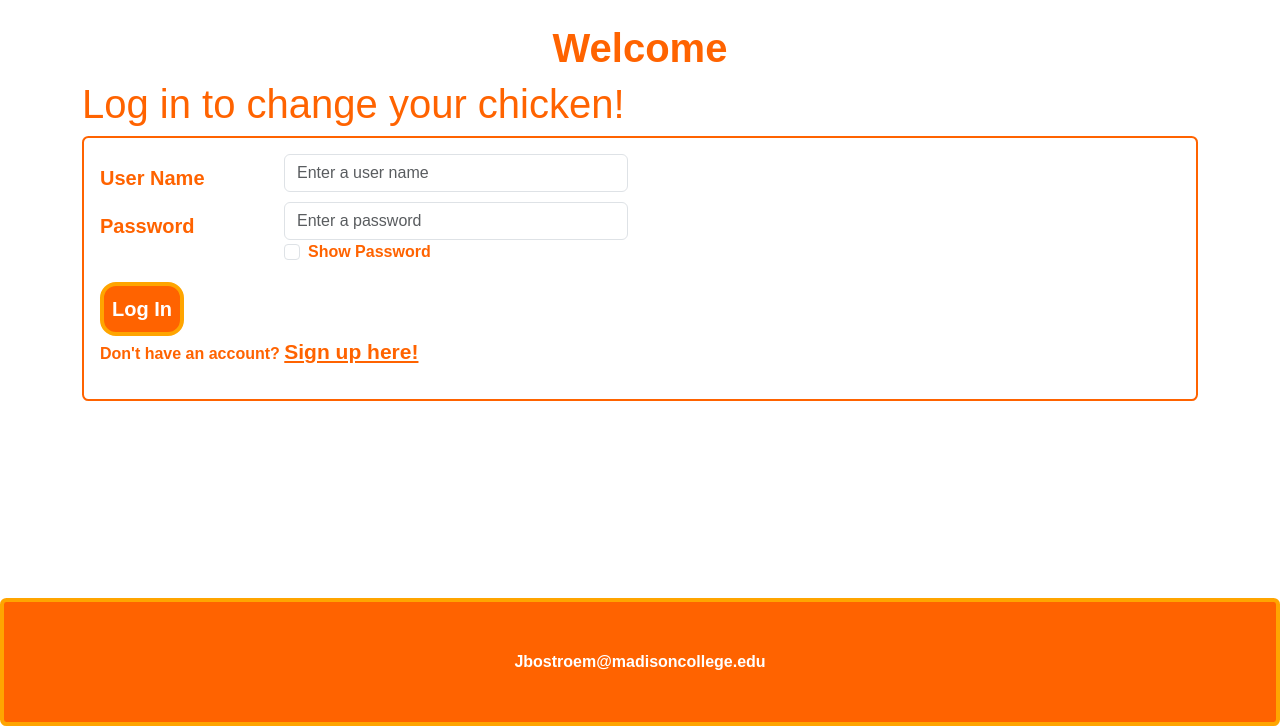
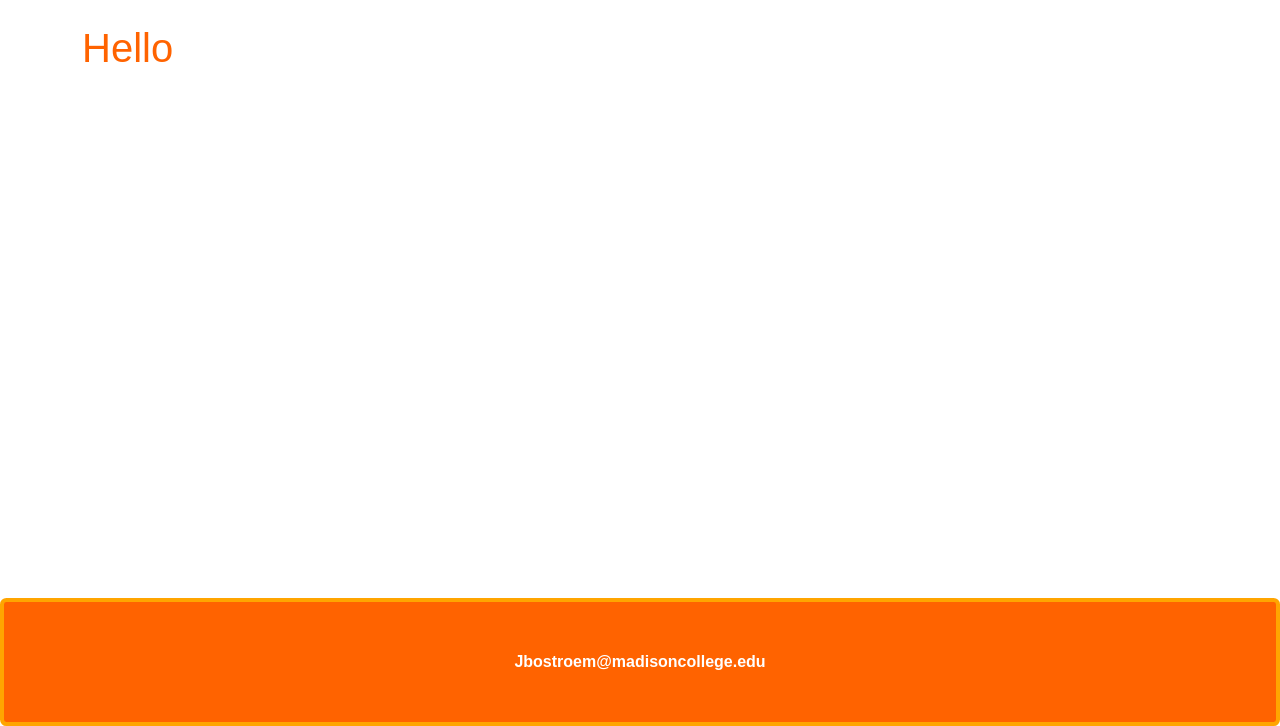
Before and after one commit to JBostroem96/Chicken-Sandwich-Ranker, a PHP site: page / in a window 1280 px wide. Shown: the part 74-800 px from the top of the page. Run offline with PHP 8.4, Linux system fonts and the light colour scheme; some web fonts are replaced.

Commit message:
Created a separate login page for logging in, rather than doing so on the home page

```diff
--- a/User.php
+++ b/User.php
@@ -185,6 +185,8 @@
                                 name="edit_password">EDIT
                             </button>
                     </form>
+                </main>
+
                     <?php
 
                 }
@@ -195,5 +197,6 @@
                     ?>
 
         <?php require_once("footer.php"); ?>
+
     </body>
 </html>
--- a/UserChickenSandwich.php
+++ b/UserChickenSandwich.php
@@ -7,8 +7,6 @@
             private $user_id;
             private $score;
             private $name;
-
-
 
             /**
              * Get the value of id
@@ -109,7 +107,6 @@
 
                         return $this;
             }
-
         }
 
 ?>
--- a/head.php
+++ b/head.php
@@ -47,7 +47,7 @@
                         } else {
 
                             echo "<li class='nav-item'><a class='nav-link text-white' href='signup.php'>Sign Up</a>";
-                            echo "<li class='nav-item'><a class='nav-link text-white' href='index.php'>Log In</a>";
+                            echo "<li class='nav-item'><a class='nav-link text-white' href='login.php'>Log In</a>";
                         }
                     ?>
 
--- a/headings.php
+++ b/headings.php
@@ -3,7 +3,7 @@
     define('MR_RESULT_HEADING', 'Results');
     define('MR_USERRATINGS_HEADING', 'Ratings');
     define('MR_USER_HEADING', 'Profile');
-    define('MR_HOME_HEADING', 'Welcome');
+    //define('MR_HOME_HEADING', 'Welcome');
     define('MR_SIGNUP_HEADING', 'Sign Up');
     define('MR_SEARCH_HEADING', 'Search');
     define('MR_SUBMIT_HEADING', 'Submit');
--- a/index.php
+++ b/index.php
@@ -4,8 +4,7 @@
     require_once('pagetitles.php');
     $page_title = MR_HOME_PAGE;
 
-    require_once('headings.php');
-    $heading = MR_HOME_HEADING;
+
 
     require_once('UserManager.php');
 ?>
@@ -14,81 +13,14 @@
 <html>
     <?php require_once('head.php'); ?>
 
+
         <main class='mt-4'>
-            <?php require_once('heading.php');
 
-                if (empty($_SESSION['id'])) {
-
-                    echo "<h1>Log in to change your chicken!</h1>";
-                }
-
-                if (empty($_SESSION['id']) && isset($_POST['login'])) {
-
-                    $username = $_POST['user_name'];
-                    $password = $_POST['password'];
-
-                    $user_manager = new UserManager();
-
-                    if ($user_manager->login($username, $password) == true) {
-
-                        header("Location: index.php");
-                    }
-                }
-
-                if (empty($_SESSION['id'])):
-            ?>
-                    <form class="needs-validation" novalidate method="POST" id="login_form"
-                        action="<?= $_SERVER['PHP_SELF']; ?>">
-                        <div class="form-group row">
-                            <label for="user_name"
-                                class="col-sm-2 col-form-label-lg">User Name</label>
-                            <div class="col-sm-4">
-                                <input type="text" class="form-control"
-                                    id="user_name" name="user_name"
-                                    placeholder="Enter a user name" required>
-                                <div class="invalid-feedback">
-                                    Please provide a valid user name.
-                                </div>
-                            </div>
-                        </div>
-                        <div class="form-group row">
-                            <label for="password"
-                                class="col-sm-2 col-form-label-lg">Password</label>
-                            <div class="col-sm-4">
-                                <input type="password" class="form-control"
-                                        id="password" name="password"
-                                        placeholder="Enter a password" required>
-                                <div class="form-group form-check">
-                                    <input type="checkbox"
-                                        class="form-check-input"
-                                        id="show_password-check"
-                                        onclick="togglePassword()">
-                                    <label class="form-check-label"
-                                        for="show_password_check">Show Password</label>
-                                </div>
-                                <div class="invalid-feedback">
-                                    Please provide a valid password
-                                </div>
-                            </div>
-                        </div>
-                        <button type="submit"
-                                name="login">Log In
-                        </button>
-                        <br>
-                        <p>Don't have an account? <a href='signup.php'>Sign up here!</a>
-                    </form>
-                    <?php
-                    elseif (isset($_SESSION['id'])):
-                        echo "<h1 class='text-center'>{$_SESSION['username']}!</h1>";
-                    endif;
-                ?>
+            <h1 class="appearOnScroll">Hello</h1>
 
         </main>
 
-        <script src="js/formValidation.js"></script>
-        <script src="https://cdn.jsdelivr.net/npm/bootstrap@5.3.2/dist/js/bootstrap.bundle.min.js" integrity="sha384-C6RzsynM9kWDrMNeT87bh95OGNyZPhcTNXj1NW7RuBCsyN/o0jlpcV8Qyq46cDfL" crossorigin="anonymous"></script>
-        <script src="js/togglePassword.js"></script>
+        <?php require_once("footer.php"); ?>
 
-        <?php require_once("footer.php"); ?>
     </body>
 </html>
```
Also changed, not shown: login.php (added, +93 -0 lines), styles/style.css (line endings or trailing spaces).
